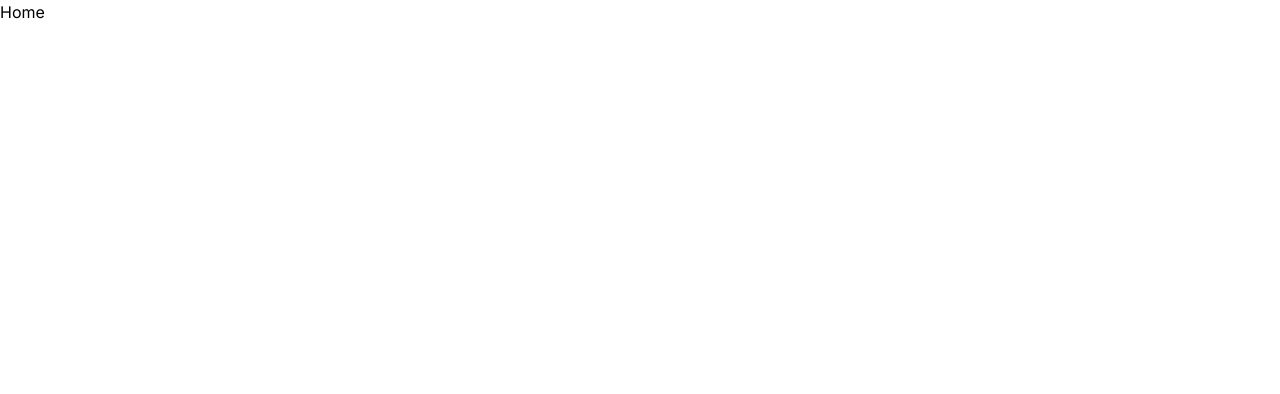
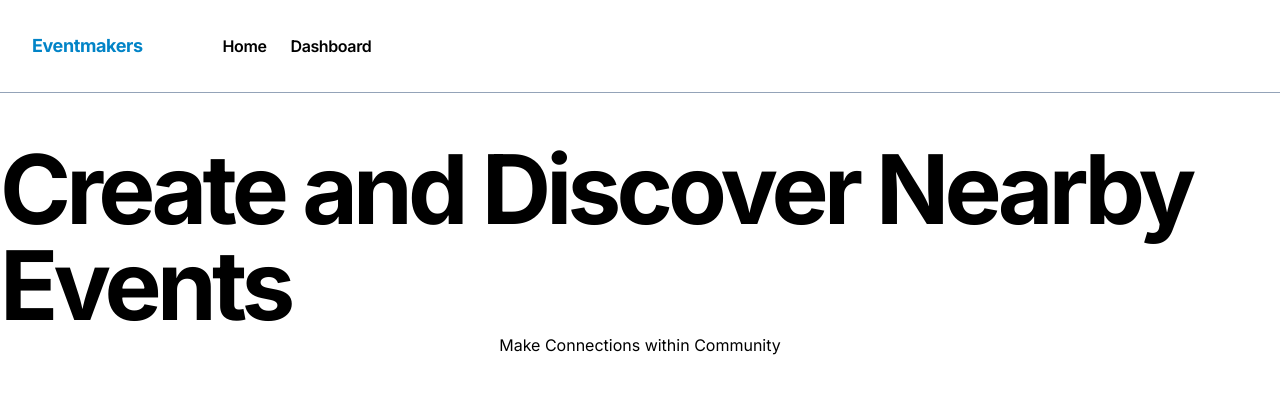
Before and after one commit to gaungj/vatality-eventmakers, a Next.js app: page / in a window 1280 px wide. Shown: the top 394 px of the page. Built offline with nearby package versions, Linux system fonts and the light colour scheme; no server answers; the database is empty.

Commit message:
feat: landing page

```diff
--- a/src/app/page.js
+++ b/src/app/page.js
@@ -1,3 +1,26 @@
-export default function Home() {
-  return <main>Home</main>;
+import { Header } from "@/components/header";
+import Link from "next/link";
+import { Card } from "@/components/card";
+import { prisma } from "@/utils/prisma";
+import React from "react";
+
+export default async function Home() {
+  const events = await prisma.event.findMany();
+
+  return (
+    <main>
+      <Header />
+      <div className="container flex flex-col items-center m-auto py-12">
+        <section className="mb-20">
+          <h1>Create and Discover Nearby Events</h1>
+          <p className="text-center">Make Connections within Community</p>
+        </section>
+        <section className="grid grid-cols-3 gap-6">
+          {events.map((event) => (
+            <Card key={event.id} event={event} />
+          ))}
+        </section>
+      </div>
+    </main>
+  );
 }
```
